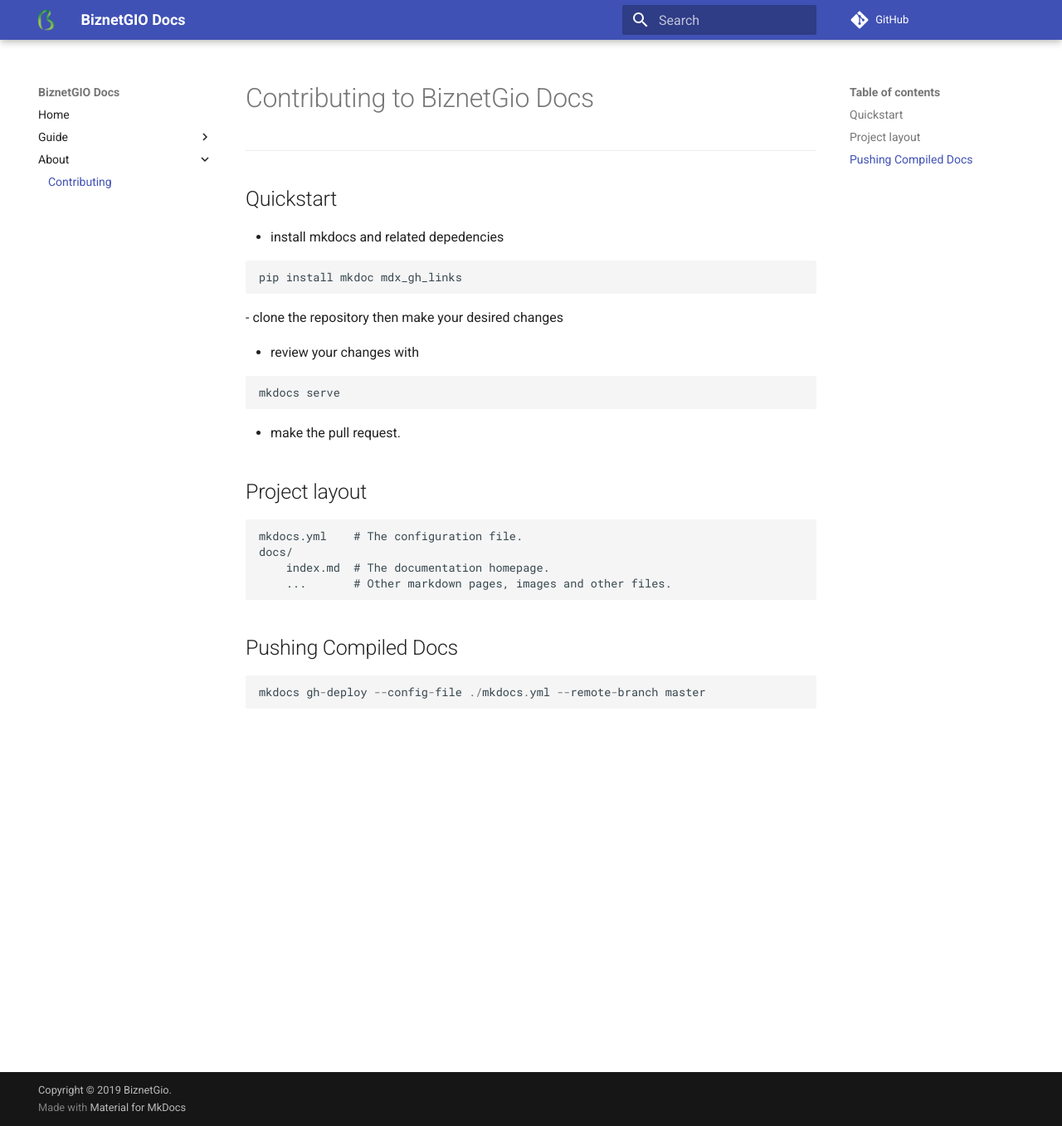
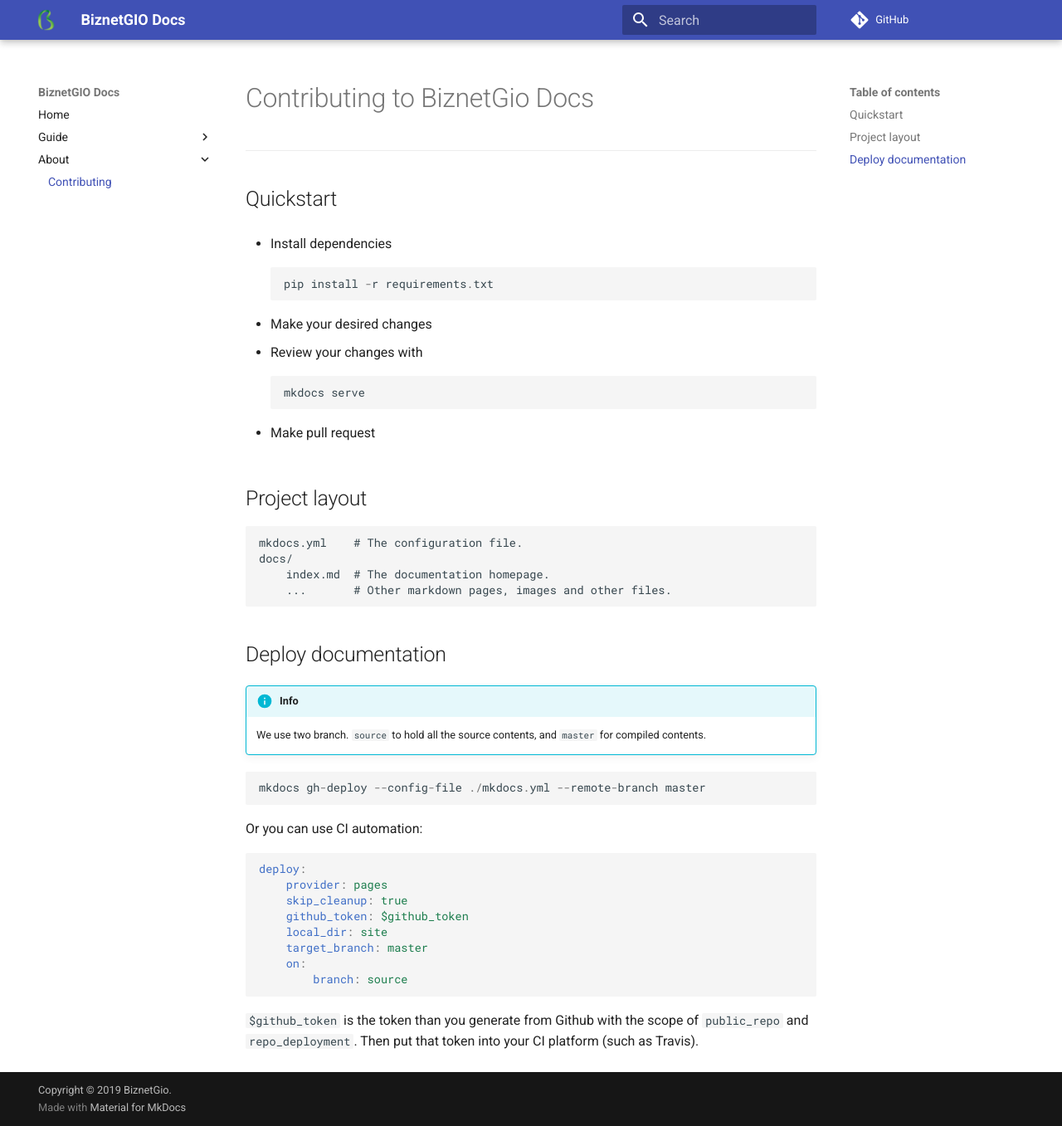
Before and after one commit to BiznetGIO/biznetgio.github.io, an MkDocs documentation site: the page built from docs/about/contributing.md, in a window 1280 px wide and 1357 px high. Shown: the whole window at 83% size. Built offline with MkDocs 1.6.1 and Material for MkDocs 9.7.7, drawn with Linux system fonts in a browser that asks for light colours; comment, search, counter and statistics services are not loaded.

Commit message:
Add: deploy documentation contribution guide

````diff
--- a/docs/about/contributing.md
+++ b/docs/about/contributing.md
@@ -4,20 +4,21 @@
 
 ## Quickstart
 
-- install mkdocs and related depedencies
+- Install dependencies
 
-``` python
-pip install mkdoc mdx_gh_links
-```
-- clone the repository then make your desired changes
+    ``` python
+    pip install -r requirements.txt
+    ```
 
-- review your changes with
+- Make your desired changes
 
-``` python
-mkdocs serve
-```
+- Review your changes with
 
-- make the pull request.
+    ``` python
+    mkdocs serve
+    ```
+
+- Make pull request
 
 
 ## Project layout
@@ -27,8 +28,29 @@ mkdocs serve
         index.md  # The documentation homepage.
         ...       # Other markdown pages, images and other files.
 
-## Pushing Compiled Docs
+## Deploy documentation
+
+!!! info
+    We use two branch. `source` to hold all the source contents, and `master` for
+    compiled contents.
 
 ``` python
 mkdocs gh-deploy --config-file ./mkdocs.yml --remote-branch master
 ```
+
+Or you can use CI automation:
+
+``` yaml
+deploy:
+    provider: pages
+    skip_cleanup: true
+    github_token: $github_token
+    local_dir: site
+    target_branch: master
+    on:
+        branch: source
+```
+
+`$github_token` is the token than you generate from Github with the scope of
+`public_repo` and `repo_deployment`. Then put that token into your CI platform
+(such as Travis).
````
